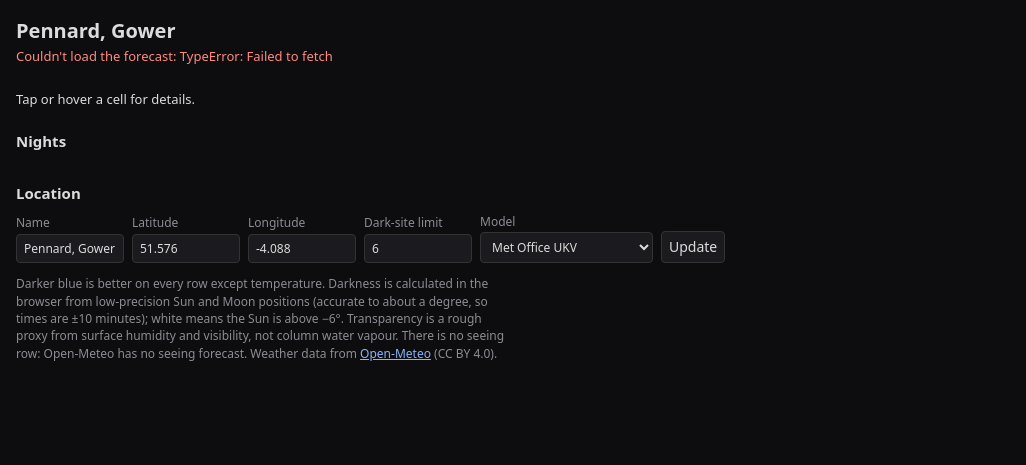
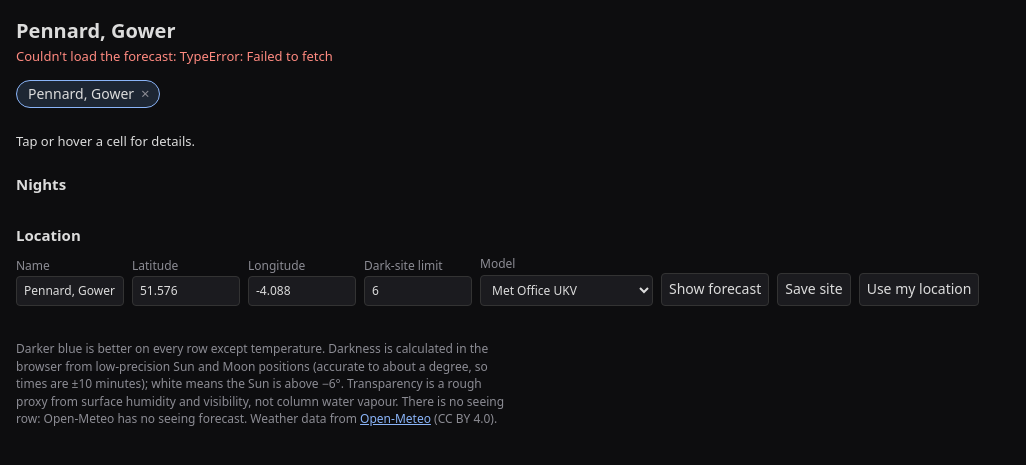
Before and after one commit to ioancw/ioancw.github.io, a Jekyll site: the page skychart/index.html, which Jekyll copies as it is, in a window 1280 px wide. Shown: the top 465 px of the page, without its empty margins (0-1026 px from the left). Built offline with Jekyll 4.4.1, drawn with Linux system fonts in a browser that asks for light colours; part of the change alters nothing that is shown.

Commit message:
Add saved sites to the sky chart
Sites are stored in the browser's localStorage and shown as a row of
buttons under the title; each can be removed. Opening the page without a
location shows the last site viewed. "Use my location" fills the form from
the browser's geolocation.

Co-Authored-By: Claude Opus 5.5 <noreply@anthropic.com>
Claude-Session: https://claude.ai/code/session_01SXvuKz8rMgC5VMEgzxUrDQ

```diff
--- a/skychart/index.html
+++ b/skychart/index.html
@@ -35,6 +35,13 @@
   input { width: 9em; }
   button { cursor: pointer; }
   .notes { color: var(--muted); max-width: 72ch; font-size: 12px; }
+  .sites { display: flex; flex-wrap: wrap; gap: 6px; margin: 0 0 14px; }
+  .chip { display: inline-flex; align-items: center; border: 1px solid #333; border-radius: 14px; background: #1b1b1f; }
+  .chip.current { border-color: #8ab4f8; background: #1d2633; }
+  .chip a { color: var(--fg); text-decoration: none; padding: 3px 2px 3px 11px; }
+  .chip button { border: 0; background: none; color: var(--muted); padding: 3px 9px 3px 5px; font-size: 15px; line-height: 1; }
+  .chip button:hover { color: #ff8a80; }
+  #status { color: var(--muted); font-size: 12px; min-height: 1.4em; margin-top: 6px; }
   .error { color: #ff8a80; }
   a { color: #8ab4f8; }
 </style>
@@ -42,6 +49,7 @@
 <body>
 <h1 id="title">Sky chart</h1>
 <div class="meta" id="meta">Loading forecast…</div>
+<nav class="sites" id="sites" aria-label="Saved sites"></nav>
 
 <div class="wrap"><table class="chart" id="chart"></table></div>
 <div id="detail">Tap or hover a cell for details.</div>
@@ -63,8 +71,11 @@
       <option value="best_match">Open-Meteo best match</option>
     </select>
   </label>
-  <button>Update</button>
+  <button>Show forecast</button>
+  <button type="button" id="save">Save site</button>
+  <button type="button" id="geo">Use my location</button>
 </form>
+<div id="status"></div>
 
 <p class="notes">
   Darker blue is better on every row except temperature. Darkness is calculated
@@ -92,20 +103,70 @@ const VARS = ["cloud_cover", "cloud_cover_low", "cloud_cover_mid", "cloud_cover_
 
 // ------------------------------------------------------------ settings
 
-/** @returns {Site} */
+// Saved sites live in this browser's localStorage. Storage can be blocked
+// (private windows, cleared site data), so every access is guarded and the
+// page falls back to Pennard.
+const STORE_SITES = "skychart.sites";
+const STORE_LAST = "skychart.last";
+
+/** @param {string} key */
+function loadJSON(key) {
+  try { return JSON.parse(localStorage.getItem(key) ?? "null"); } catch { return null; }
+}
+
+/** @param {string} key @param {unknown} value */
+function saveJSON(key, value) {
+  try { localStorage.setItem(key, JSON.stringify(value)); return true; } catch { return false; }
+}
+
+/** @param {any} s @returns {s is Site} */
+function isSite(s) {
+  return s && typeof s.name === "string" && Number.isFinite(s.lat) && Number.isFinite(s.lon) &&
+    Number.isFinite(s.dark) && typeof s.model === "string";
+}
+
+/** @returns {Site[]} */
+function loadSites() {
+  const s = loadJSON(STORE_SITES);
+  return Array.isArray(s) && s.some(isSite) ? s.filter(isSite) : [DEFAULTS];
+}
+
+/** @param {Site} a @param {Site} b */
+const sameSite = (a, b) => a.name === b.name && Math.abs(a.lat - b.lat) < 1e-4 && Math.abs(a.lon - b.lon) < 1e-4;
+
+/** @param {Site} s */
+const siteUrl = (s) => "?" + new URLSearchParams({
+  name: s.name, lat: String(s.lat), lon: String(s.lon), dark: String(s.dark), model: s.model,
+});
+
+/**
+ * Site from the URL if it names one, else the last site viewed here, else the
+ * first saved site.
+ * @returns {Site}
+ */
 function readSite() {
   const q = new URLSearchParams(location.search);
-  const num = (/** @type {string} */ k, /** @type {number} */ d) => {
-    const v = parseFloat(q.get(k) ?? "");
-    return Number.isFinite(v) ? v : d;
-  };
+  const last = loadJSON(STORE_LAST);
+  const base = isSite(last) ? last : loadSites()[0];
+  const num = (/** @type {string} */ k) => parseFloat(q.get(k) ?? "");
+  const lat = num("lat"), lon = num("lon"), dark = num("dark");
+  if (!Number.isFinite(lat) || !Number.isFinite(lon)) return base;
   return {
-    name: q.get("name") || DEFAULTS.name,
-    lat: num("lat", DEFAULTS.lat),
-    lon: num("lon", DEFAULTS.lon),
-    dark: num("dark", DEFAULTS.dark),
+    name: q.get("name") || `${lat.toFixed(3)}, ${lon.toFixed(3)}`,
+    lat, lon,
+    dark: Number.isFinite(dark) ? dark : DEFAULTS.dark,
     model: q.get("model") || DEFAULTS.model,
   };
+}
+
+/** @param {Site} current */
+function renderSites(current) {
+  const nav = /** @type {HTMLElement} */ (document.getElementById("sites"));
+  nav.innerHTML = loadSites().map((s, i) =>
+    `<span class="chip${sameSite(s, current) ? " current" : ""}">` +
+    `<a href="${esc(siteUrl(s))}">${esc(s.name)}</a>` +
+    `<button type="button" data-remove="${i}" aria-label="Remove ${esc(s.name)}" title="Remove">×</button></span>`
+  ).join("");
 }
 
 // --------------------------------------------- low-precision ephemerides
@@ -370,6 +431,64 @@ async function main() {
   chart.addEventListener("mouseover", show);
   chart.addEventListener("click", show);
 
+  // Saved sites.
+  const status = /** @type {HTMLElement} */ (document.getElementById("status"));
+  const say = (/** @type {string} */ msg) => { status.textContent = msg; };
+  saveJSON(STORE_LAST, site);
+  renderSites(site);
+
+  /** @returns {Site | null} */
+  const formSite = () => {
+    const f = new FormData(form);
+    const s = {
+      name: String(f.get("name") ?? "").trim(),
+      lat: parseFloat(String(f.get("lat"))),
+      lon: parseFloat(String(f.get("lon"))),
+      dark: parseFloat(String(f.get("dark"))),
+      model: String(f.get("model")),
+    };
+    if (!s.name) { say("Give the site a name first."); return null; }
+    if (!(Math.abs(s.lat) <= 90 && Math.abs(s.lon) <= 180)) { say("Latitude or longitude doesn't look right."); return null; }
+    if (!Number.isFinite(s.dark)) s.dark = DEFAULTS.dark;
+    return s;
+  };
+
+  /** @type {HTMLElement} */ (document.getElementById("save")).addEventListener("click", () => {
+    const s = formSite();
+    if (!s) return;
+    const sites = loadSites();
+    const i = sites.findIndex((x) => x.name.toLowerCase() === s.name.toLowerCase());
+    if (i >= 0) sites[i] = s; else sites.push(s);
+    if (!saveJSON(STORE_SITES, sites)) { say("Couldn't save: this browser is blocking site storage."); return; }
+    location.href = siteUrl(s);
+  });
+
+  /** @type {HTMLElement} */ (document.getElementById("sites")).addEventListener("click", (e) => {
+    const btn = /** @type {HTMLElement} */ (e.target).closest("button");
+    if (!btn?.dataset.remove) return;
+    const sites = loadSites();
+    const s = sites[Number(btn.dataset.remove)];
+    if (!s || !confirm(`Remove ${s.name} from saved sites?`)) return;
+    sites.splice(Number(btn.dataset.remove), 1);
+    if (!saveJSON(STORE_SITES, sites.length ? sites : [DEFAULTS])) { say("Couldn't save: this browser is blocking site storage."); return; }
+    renderSites(site);
+  });
+
+  /** @type {HTMLElement} */ (document.getElementById("geo")).addEventListener("click", () => {
+    if (!navigator.geolocation) { say("This browser can't share its location."); return; }
+    say("Finding your location…");
+    navigator.geolocation.getCurrentPosition((pos) => {
+      const set = (/** @type {string} */ k, /** @type {string} */ v) => {
+        /** @type {HTMLInputElement} */ (form.elements.namedItem(k)).value = v;
+      };
+      set("lat", pos.coords.latitude.toFixed(3));
+      set("lon", pos.coords.longitude.toFixed(3));
+      set("name", "");
+      /** @type {HTMLInputElement} */ (form.elements.namedItem("name")).focus();
+      say("Location filled in. Name it, then Save site or Show forecast.");
+    }, (err) => say(`Couldn't get your location: ${err.message}`), { enableHighAccuracy: true, timeout: 15000 });
+  });
+
   try {
     const data = await fetchForecast(site);
     render(site, data);
```
